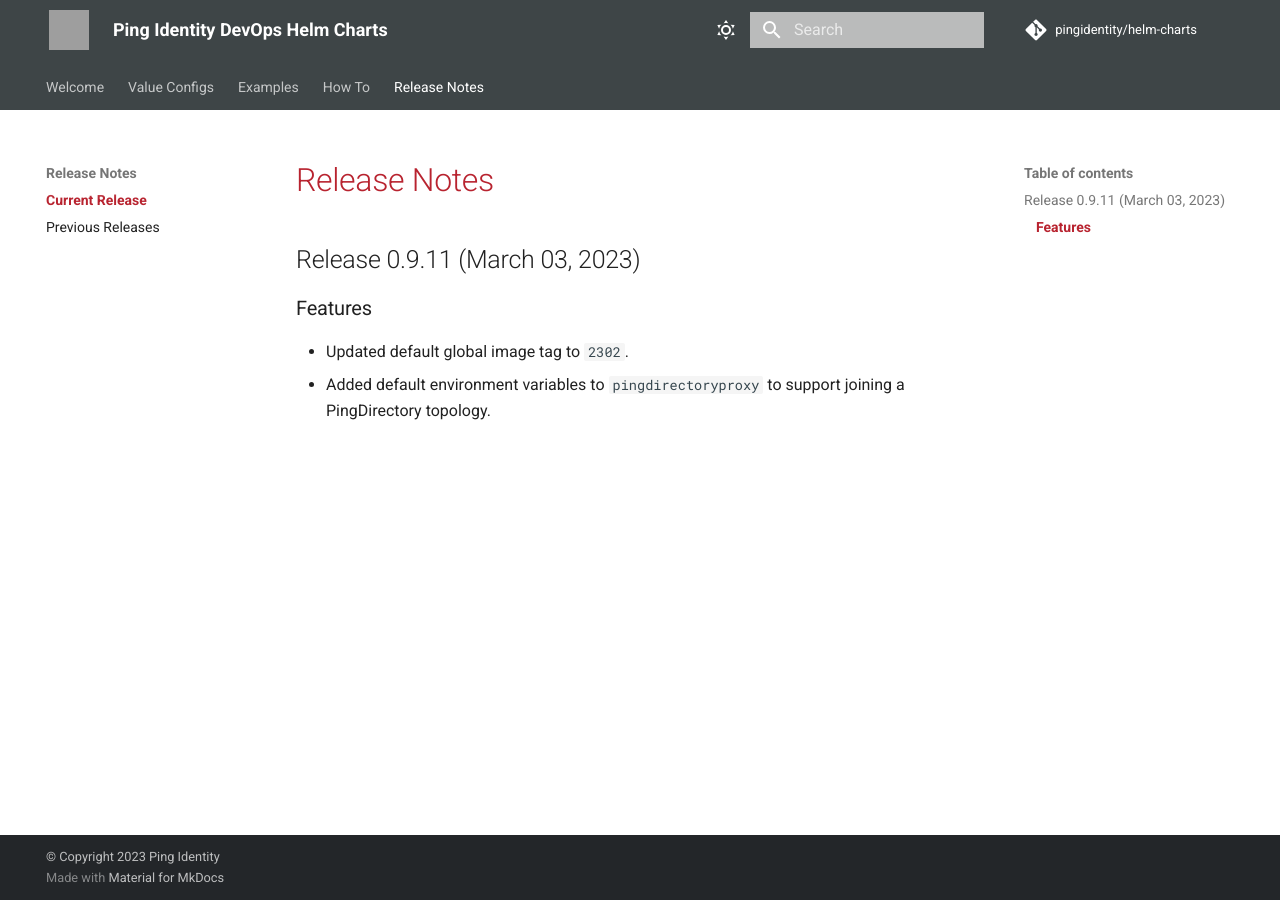
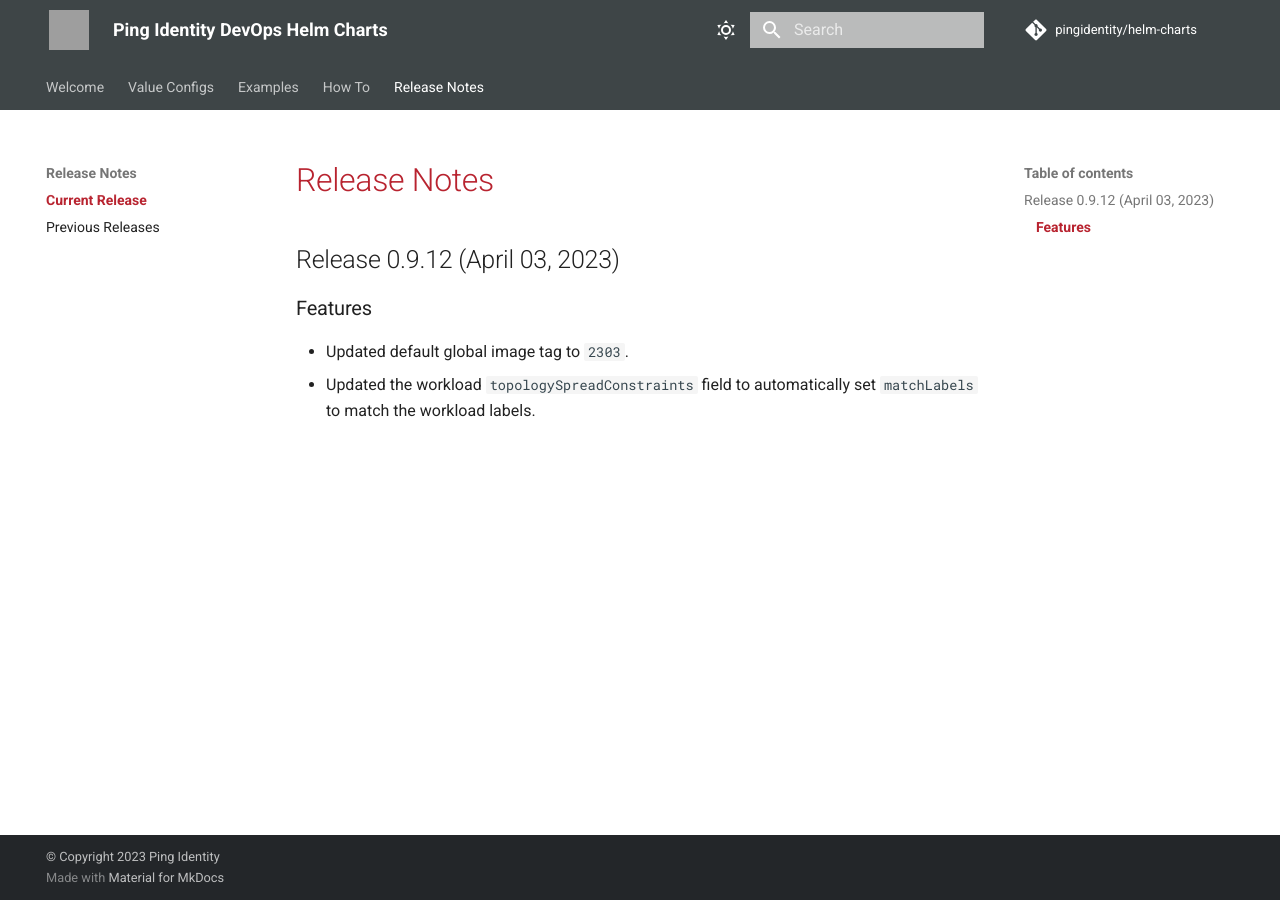
Before and after one commit to pingidentity/helm-charts, an MkDocs documentation site: the page built from docs/release-notes/currentRelease.md, in a window 1280 px wide. Built offline with MkDocs 1.6.1 and Material for MkDocs 9.7.7, drawn with Linux system fonts in a browser that asks for light colours; comment, search, counter and statistics services are not loaded; grey boxes are pictures that could not be loaded.

Commit message:
Release 0.9.12

```diff
--- a/docs/release-notes/currentRelease.md
+++ b/docs/release-notes/currentRelease.md
@@ -1,5 +1,5 @@
 # Release Notes
-## Release 0.9.11 (March 03, 2023)
+## Release 0.9.12 (April 03, 2023)
 ### Features ###
-  - Updated default global image tag to `2302`.
-  - Added default environment variables to `pingdirectoryproxy` to support joining a PingDirectory topology.
+  - Updated default global image tag to `2303`.
+  - Updated the workload `topologySpreadConstraints` field to automatically set `matchLabels` to match the workload labels.
```
Also changed, not shown: docs/config/supported-values.md (+1 -1 lines), docs/index.yaml (+13 -1 lines), docs/release-notes/previousReleases.md (+5 -0 lines), 2 other files.
